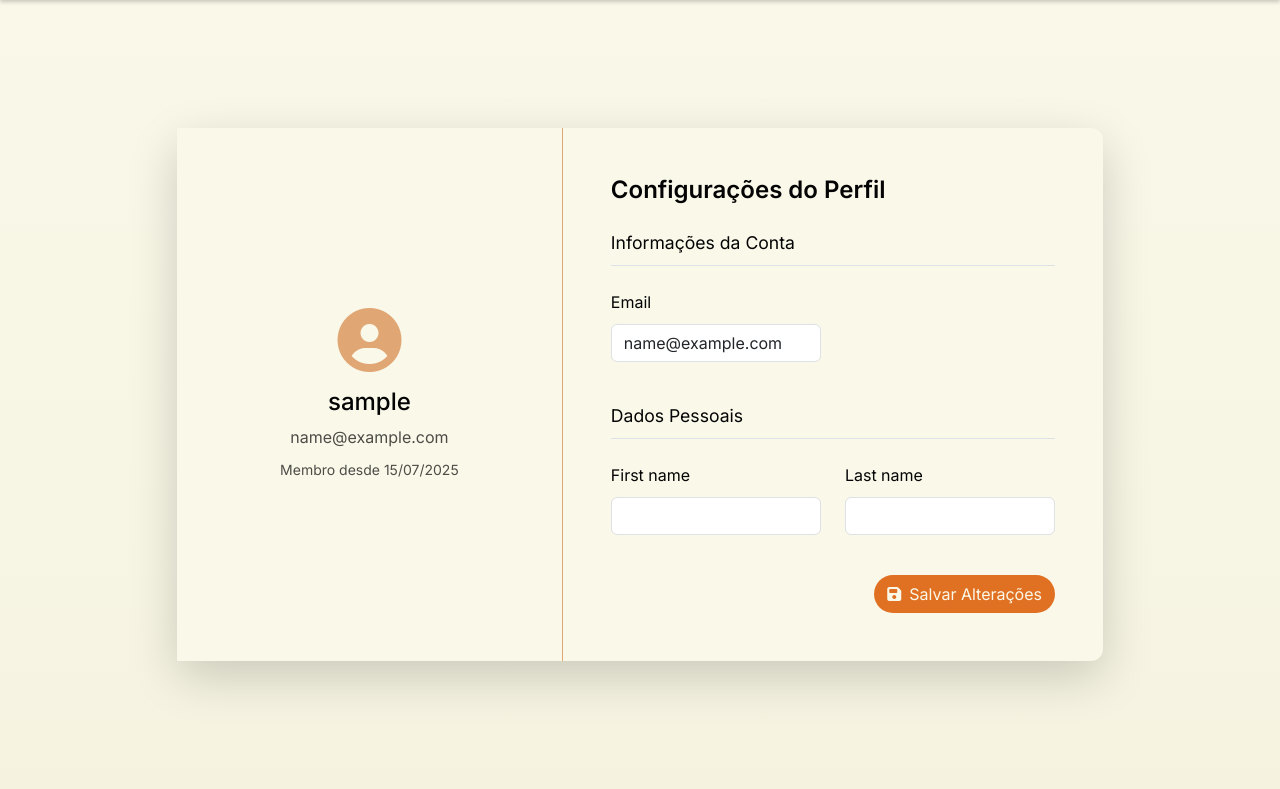
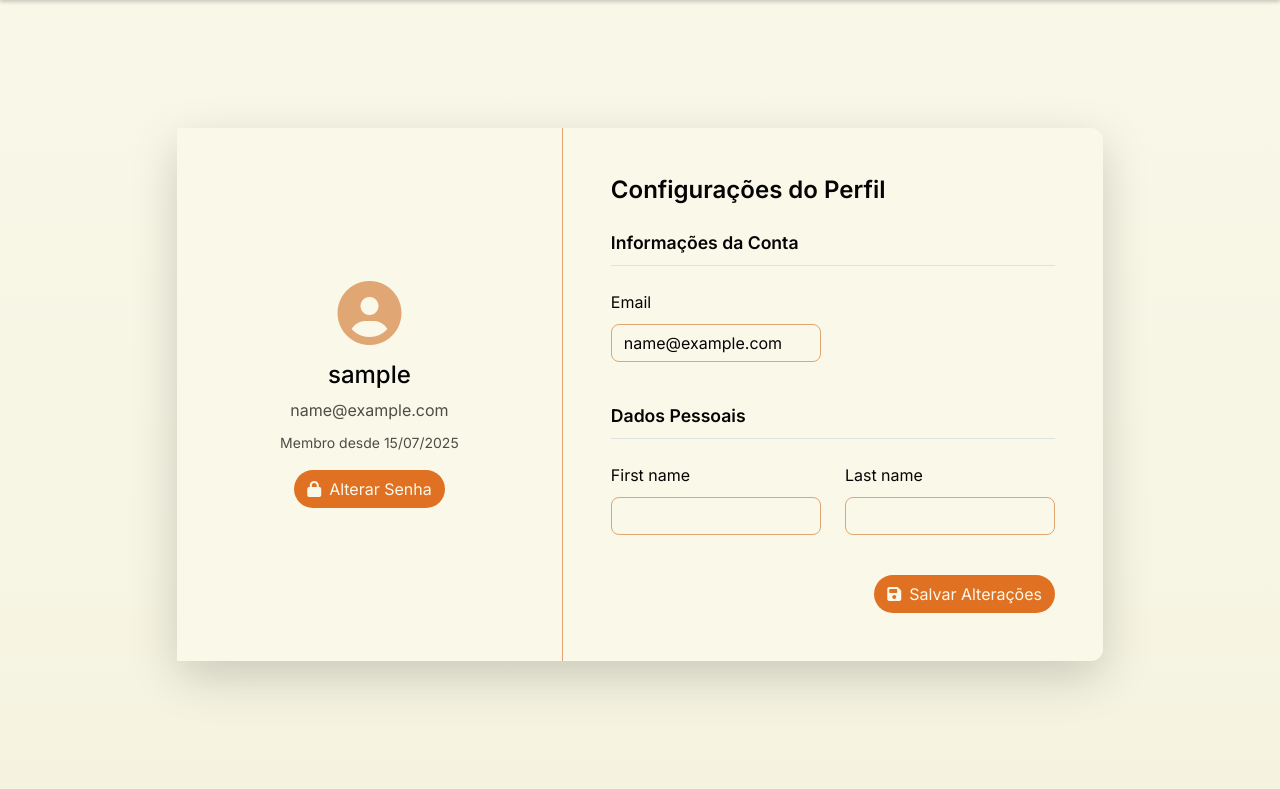
Before and after one commit to GabrielDev969/BookOwl, a Django app: page /auth/profile/ in a window 1280 px wide. Shown: the part 80-869 px from the top of the page. Run offline with Django 5.2, Linux system fonts and the light colour scheme; the visitor is signed in with stand-in values (Sample User, id 1); some libraries are stand-ins or nearby versions.

Commit message:
:sparkles: Adicionado funcionalidade de mudar senha

```diff
--- a/User/forms.py
+++ b/User/forms.py
@@ -1,5 +1,5 @@
 from django import forms
-from django.contrib.auth.forms import UserCreationForm
+from django.contrib.auth.forms import UserCreationForm, PasswordChangeForm
 from .models import CustomUser, Profile
 from library.models import Library
 
@@ -58,3 +58,32 @@ class ProfileUpdateForm(forms.ModelForm):
     class Meta:
         model = Profile
         fields = ['first_name', 'last_name']
+
+class CustomPasswordChangeForm(PasswordChangeForm):
+    old_password = forms.CharField(
+        label="Senha Antiga",
+        widget=forms.PasswordInput(attrs={'class': 'form-control', 'placeholder': 'Digite sua senha atual'}),
+    )
+
+    new_password1 = forms.CharField(
+        label="Nova Senha",
+        widget=forms.PasswordInput(attrs={'class': 'form-control', 'placeholder': 'Digite sua nova senha'}),
+    )
+
+    new_password2 = forms.CharField(
+        label="Confirmar Nova Senha",
+        widget=forms.PasswordInput(attrs={'class': 'form-control', 'placeholder': 'Confirme sua nova senha'}),
+    )
+
+    class Meta:
+        fields=['old_password', 'new_password1', 'new_password2']
+
+    def __init__(self, user, *args, **kwargs):
+        super().__init__(user, *args, **kwargs)
+        self.fields['old_password'].widget.attrs.update({'autofocus': True})
+
+    def clean_old_password(self):
+        old_password = self.cleaned_data.get('old_password')
+        if not self.user.check_password(old_password):
+            raise forms.ValidationError('A senha antiga está incorreta.')
+        return old_password
--- a/User/urls.py
+++ b/User/urls.py
@@ -7,4 +7,5 @@ urlpatterns = [
     path('signup/', views.signup_close, name="signup"),
     path('logout/', LogoutView.as_view(next_page='login'), name="logout"),
     path('profile/', views.profile_view, name='profile'),
+    path('change-password/', views.change_password, name='change_password'),
 ]
--- a/User/views.py
+++ b/User/views.py
@@ -4,7 +4,7 @@ from django.contrib.auth.views import LoginView
 from django.contrib import messages
 from django.db import transaction
 from django.contrib.auth.decorators import login_required
-from .forms import UserUpdateForm, ProfileUpdateForm, SignUpCloseForm
+from .forms import UserUpdateForm, ProfileUpdateForm, SignUpCloseForm, CustomPasswordChangeForm
 
 class CustomLoginView(LoginView):
     template_name = 'User/login.html'
@@ -54,10 +54,36 @@ def profile_view(request):
         # Se for um GET, apenas instancia os formulários com os dados atuais do usuário
         user_form = UserUpdateForm(instance=request.user)
         profile_form = ProfileUpdateForm(instance=request.user.profile)
+        form = CustomPasswordChangeForm(user=request.user)
 
     context = {
         'user_form': user_form,
-        'profile_form': profile_form
+        'profile_form': profile_form,
+        'password_form': form
     }
 
     return render(request, 'User/profile.html', context)
+
+@login_required
+def change_password(request):
+    if request.method == 'POST':
+        form = CustomPasswordChangeForm(user=request.user, data=request.POST)
+        user_form = UserUpdateForm(instance=request.user)
+        profile_form = ProfileUpdateForm(instance=request.user.profile)
+        if form.is_valid():
+            form.save()
+            messages.success(request, 'Sua senha foi alterada com sucesso!')
+            return redirect('profile')
+        else:
+            messages.error(request, 'Erro ao alterar a senha. Verifique os dados e tente novamente.')
+    else:
+        form = CustomPasswordChangeForm(user=request.user)
+        user_form = UserUpdateForm(instance=request.user)
+        profile_form = ProfileUpdateForm(instance=request.user.profile)
+
+    context = {
+        'password_form': form,
+        'user_form': user_form,
+        'profile_form': profile_form,
+    }
+    return render(request, 'User/profile.html', context)
--- a/templates/User/profile.html
+++ b/templates/User/profile.html
@@ -18,6 +18,9 @@
               <h2 class="h4 font-weight-bold mb-2" style="color: #040404;">{{ user.username }}</h2>
               <p class="mb-2" style="color: #040404; opacity: 0.7;">{{ user.email }}</p>
               <small style="color: #040404; opacity: 0.7;">Membro desde {{ user.date_joined|date:"d/m/Y" }}</small>
+              <button type="button" class="btn rounded-pill mt-3" style="background-color: #e17122; color: #faf8e9;" data-bs-toggle="modal" data-bs-target="#changePasswordModal">
+                <i class="fas fa-lock me-2"></i>Alterar Senha
+              </button>
             </div>
 
             <div class="col-lg-7 p-4 p-md-5">
@@ -25,7 +28,7 @@
                 <h1 class="h4 fw-bold" style="color: #040404;">Configurações do Perfil</h1>
               </div>
 
-              <form method="POST" enctype="multipart/form-data">
+              <form method="POST" enctype="multipart/form-data" action="{% url 'profile' %}">
                 {% csrf_token %}
                 <fieldset>
                   <legend class="border-bottom mb-4 pb-2 legend-title" style="font-size: 1.1rem; color: #040404; border-color: #e0a673;">Informações da Conta</legend>
@@ -72,6 +75,36 @@
   </div>
 </div>
 
+<!-- Modal de Alteração de Senha -->
+<div class="modal fade" id="changePasswordModal" tabindex="-1" aria-labelledby="changePasswordModalLabel" aria-hidden="true">
+  <div class="modal-dialog modal-dialog-centered">
+    <div class="modal-content" style="background-color: #faf8e9; border-radius: 12px;">
+      <div class="modal-header">
+        <h5 class="modal-title" id="changePasswordModalLabel" style="color: #040404; font-weight: 600;">Alterar Senha</h5>
+        <button type="button" class="btn-close" data-bs-dismiss="modal" aria-label="Close"></button>
+      </div>
+      <div class="modal-body">
+        <form method="post" action="{% url 'change_password' %}">
+          {% csrf_token %}
+          {% for field in password_form %}
+            <div class="mb-3">
+              <label for="{{ field.id_for_label }}" class="form-label" style="color: #040404;">{{ field.label }}</label>
+              {{ field|add_class:"form-control" }}
+              {% if field.errors %}
+                <div class="text-danger small">{{ field.errors }}</div>
+              {% endif %}
+            </div>
+          {% endfor %}
+          <div class="d-flex justify-content-end gap-2">
+            <button type="button" class="btn rounded-pill" data-bs-dismiss="modal" style="background-color: #dc3545; color: #faf8e9;">Cancelar</button>
+            <button type="submit" class="btn rounded-pill" style="background-color: #28a745; color: #faf8e9;">Salvar</button>
+          </div>
+        </form>
+      </div>
+    </div>
+  </div>
+</div>
+
 <script src="https://kit.fontawesome.com/4b9ba14b0f.js" crossorigin="anonymous"></script>
 <script>
   document.addEventListener('DOMContentLoaded', function() {
@@ -89,8 +122,47 @@
 
     if (bioField) {
       bioField.addEventListener('input', updateCounter);
-      updateCounter(); // Initialize counter
+      updateCounter();
     }
+
+    {% if password_form.errors %}
+      const changePasswordModal = new bootstrap.Modal(document.getElementById('changePasswordModal'));
+      changePasswordModal.show();
+    {% endif %}
   });
 </script>
+
+<style>
+  .card { transition: transform 0.3s ease, box-shadow 0.3s ease; }
+  .card:hover { transform: translateY(-5px); box-shadow: 0 6px 12px rgba(0, 0, 0, 0.15) !important; }
+  .profile-img { transition: transform 0.3s ease; }
+  .profile-img:hover { transform: scale(1.05); }
+  .form-control, .form-select {
+    background-color: #faf8e9;
+    border: 1px solid #e0a673;
+    border-radius: 8px;
+    color: #040404;
+  }
+  .form-control:focus, .form-select:focus {
+    border-color: #e17122;
+    box-shadow: 0 0 0 3px rgba(225, 113, 34, 0.2);
+  }
+  .form-control:disabled, .form-select:disabled {
+    background-color: #e9ecef;
+    opacity: 0.7;
+  }
+  .legend-title { font-weight: 600; }
+  .char-counter { font-size: 0.8rem; color: #040404; opacity: 0.7; }
+  .char-counter.warning { color: #dc3545; }
+  .animate-card { animation: fadeIn 0.5s ease-in-out; }
+  @keyframes fadeIn {
+    from { opacity: 0; transform: translateY(10px); }
+    to { opacity: 1; transform: translateY(0); }
+  }
+  @media (max-width: 576px) {
+    .profile-info { border-right: none !important; border-bottom: 1px solid #e0a673; }
+    .btn { width: 100%; border-radius: 50px !important; }
+    .d-flex { flex-direction: column; gap: 0.75rem !important; }
+  }
+</style>
 {% endblock %}
```
